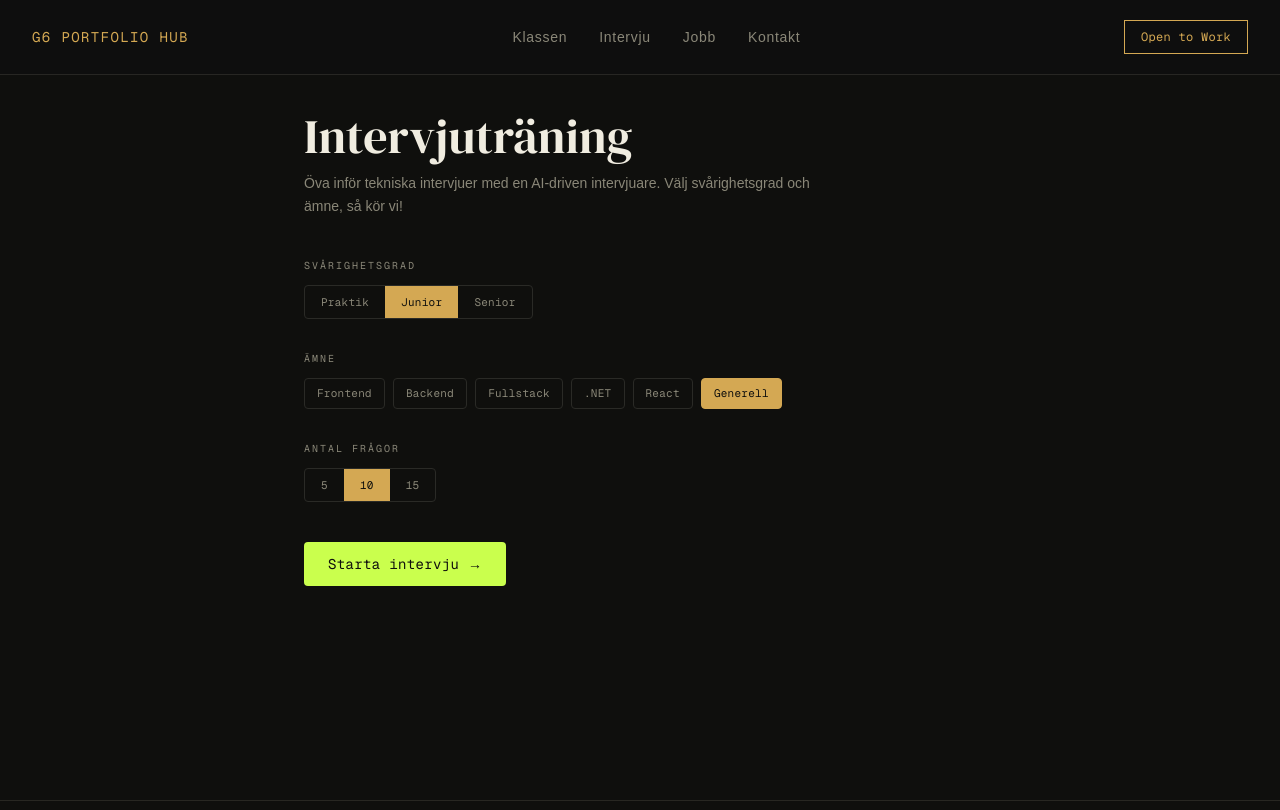
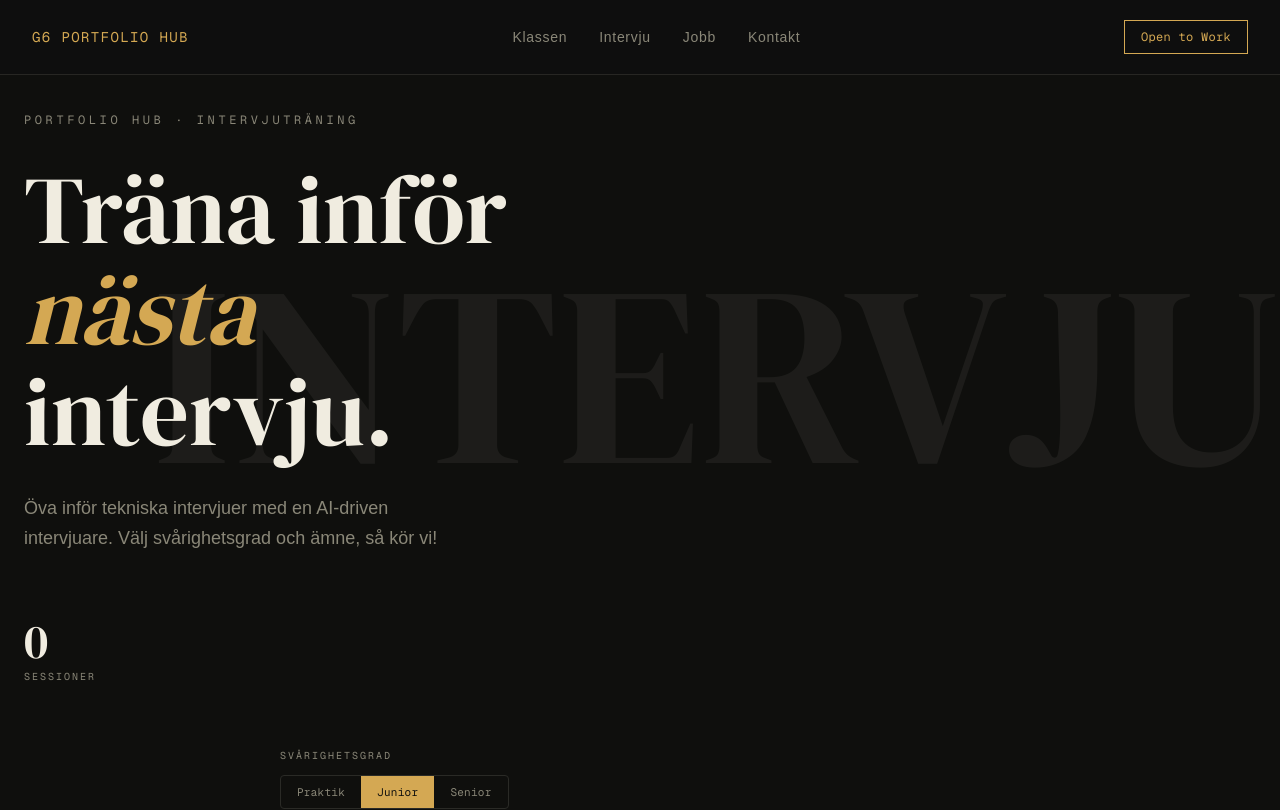
Before and after one commit to Slictor/portfolio-hub, a Next.js app: page /intervju in a window 1280 px wide. Shown: the top 810 px of the page. Built offline with nearby package versions, Linux system fonts and the light colour scheme.

Commit message:
Interview Hero update

```diff
--- a/app/intervju/page.tsx
+++ b/app/intervju/page.tsx
@@ -5,6 +5,7 @@ import { DefaultChatTransport } from "ai";
 import { useEffect, useRef, useState } from "react";
 import ChatInput from "@/components/interview/ChatInput";
 import ChatMessage from "@/components/interview/ChatMessage";
+import InterviewHero from "@/components/interview/InterviewHero";
 import LevelToggle from "@/components/interview/LevelToggle";
 import TopicSelector from "@/components/interview/TopicSelector";
 import type { InterviewLevel, InterviewTopic } from "@/types/interview";
@@ -33,10 +34,7 @@ export default function InterviewPage() {
 
   const handleStart = () => {
     setStarted(true);
-    sendMessage(
-      { text: "Starta intervjun" },
-      { body: { level, topic, questionCount } },
-    );
+    sendMessage({ text: "Starta intervjun" }, { body: { level, topic, questionCount } });
   };
 
   const handleSend = () => {
@@ -55,34 +53,28 @@ export default function InterviewPage() {
   // Config screen
   if (!started) {
     return (
-      <main className="min-h-screen bg-background pt-28 px-6">
-        <div className="max-w-2xl mx-auto">
-          <h1 className="font-serif text-4xl sm:text-5xl text-foreground mb-3">
-            Intervjuträning
-          </h1>
-          <p className="text-muted text-sm leading-relaxed mb-10 max-w-lg">
-            Öva inför tekniska intervjuer med en AI-driven intervjuare. Välj
-            svårighetsgrad och ämne, så kör vi!
-          </p>
+      <main className="min-h-screen bg-background">
+        <InterviewHero sessionCount={0} />
 
+        <div className="max-w-3xl mx-auto px-6 pb-20">
           <div className="mb-8">
-            <h3 className="font-mono text-[10px] tracking-[0.2em] uppercase text-muted mb-3">
-              Svårighetsgrad
-            </h3>
-            <LevelToggle value={level} onChange={setLevel} />
+            <h3 className="font-mono text-[10px] tracking-[0.2em] uppercase text-muted mb-3">Svårighetsgrad</h3>
+            <LevelToggle
+              value={level}
+              onChange={setLevel}
+            />
           </div>
 
           <div className="mb-8">
-            <h3 className="font-mono text-[10px] tracking-[0.2em] uppercase text-muted mb-3">
-              Ämne
-            </h3>
-            <TopicSelector value={topic} onChange={setTopic} />
+            <h3 className="font-mono text-[10px] tracking-[0.2em] uppercase text-muted mb-3">Ämne</h3>
+            <TopicSelector
+              value={topic}
+              onChange={setTopic}
+            />
           </div>
 
           <div className="mb-10">
-            <h3 className="font-mono text-[10px] tracking-[0.2em] uppercase text-muted mb-3">
-              Antal frågor
-            </h3>
+            <h3 className="font-mono text-[10px] tracking-[0.2em] uppercase text-muted mb-3">Antal frågor</h3>
             <div className="inline-flex gap-0 border border-[#2a2a26] rounded-sm overflow-hidden">
               {[5, 10, 15].map((count) => (
                 <button
@@ -90,9 +82,7 @@ export default function InterviewPage() {
                   type="button"
                   onClick={() => setQuestionCount(count)}
                   className={`font-mono text-[11px] tracking-wide px-4 py-2 transition-colors cursor-pointer ${
-                    questionCount === count
-                      ? "bg-accent text-background"
-                      : "text-muted hover:text-foreground"
+                    questionCount === count ? "bg-accent text-background" : "text-muted hover:text-foreground"
                   }`}
                 >
                   {count}
@@ -120,12 +110,9 @@ export default function InterviewPage() {
       <div className="px-6 pb-4 border-b border-[#2a2a26]">
         <div className="max-w-3xl mx-auto flex items-center justify-between">
           <div className="flex items-center gap-4">
-            <h1 className="font-serif text-xl text-foreground">
-              Intervjuträning
-            </h1>
+            <h1 className="font-serif text-xl text-foreground">Intervjuträning</h1>
             <span className="font-mono text-[10px] tracking-[0.2em] uppercase text-muted">
-              {LEVEL_LABELS[level]} · {TOPIC_LABELS[topic]} · {questionCount}{" "}
-              frågor
+              {LEVEL_LABELS[level]} · {TOPIC_LABELS[topic]} · {questionCount} frågor
             </span>
           </div>
           <button
@@ -144,7 +131,10 @@ export default function InterviewPage() {
           {messages
             .filter((m) => !(m.role === "user" && messages.indexOf(m) === 0))
             .map((message) => (
-              <ChatMessage key={message.id} message={message} />
+              <ChatMessage
+                key={message.id}
+                message={message}
+              />
             ))}
           {status === "submitted" && (
             <div className="flex justify-start">
@@ -152,9 +142,7 @@ export default function InterviewPage() {
                 <span className="block font-mono text-[10px] tracking-[0.2em] uppercase text-muted mb-2">
                   Intervjuare
                 </span>
-                <span className="text-muted text-sm animate-pulse">
-                  Skriver...
-                </span>
+                <span className="text-muted text-sm animate-pulse">Skriver...</span>
               </div>
             </div>
           )}
--- /dev/null
+++ b/components/interview/InterviewHero.tsx
@@ -0,0 +1,49 @@
+"use client";
+
+interface InterviewHeroProps {
+  sessionCount: number;
+}
+
+export default function InterviewHero({ sessionCount }: InterviewHeroProps) {
+  return (
+    <section className="relative pt-28 pb-16 px-6 overflow-hidden">
+      {/* Decorative INTERVJU */}
+      <div
+        className="absolute right-0 top-1/2 -translate-y-1/2 font-serif text-foreground opacity-[0.06] text-[20vw] leading-none select-none pointer-events-none"
+        aria-hidden="true"
+      >
+        INTERVJU
+      </div>
+
+      {/* Content */}
+      <div className="relative z-10 max-w-3xl">
+        {/* Top label */}
+        <p className="font-mono text-xs tracking-[0.3em] uppercase text-muted mb-8">
+          Portfolio Hub &middot; Intervjuträning
+        </p>
+
+        {/* Headline */}
+        <h1 className="font-serif text-5xl sm:text-7xl lg:text-8xl leading-[1.05] mb-8">
+          Träna inför
+          <br />
+          <em className="text-accent font-serif italic">nästa</em>
+          <br />
+          intervju.
+        </h1>
+
+        {/* Subtitle */}
+        <p className="text-muted text-base sm:text-lg max-w-md leading-relaxed mb-16">
+          Öva inför tekniska intervjuer med en AI-driven intervjuare. Välj svårighetsgrad och ämne, så kör vi!
+        </p>
+
+        {/* Stats */}
+        <div className="flex gap-16">
+          <div>
+            <p className="font-serif text-4xl sm:text-5xl text-foreground">{sessionCount}</p>
+            <p className="font-mono text-[10px] tracking-[0.2em] uppercase text-muted mt-1">SESSIONER</p>
+          </div>
+        </div>
+      </div>
+    </section>
+  );
+}
```
